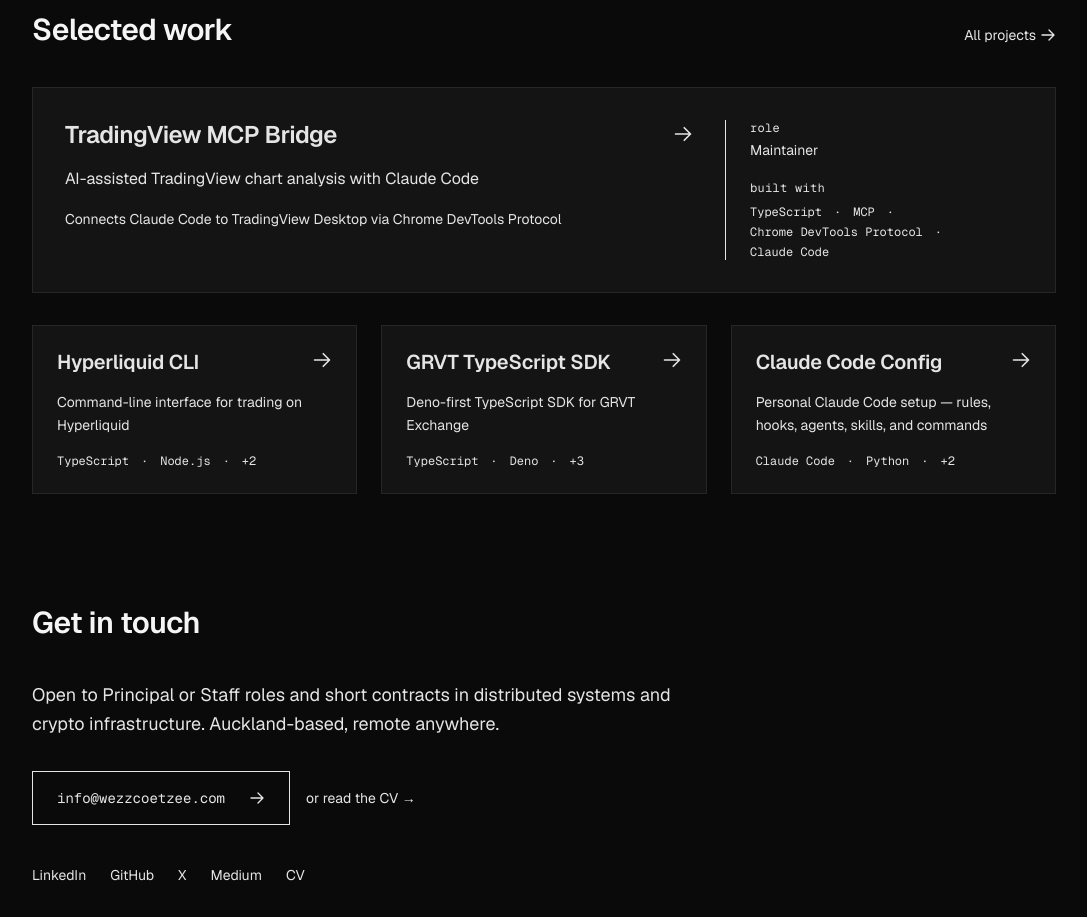
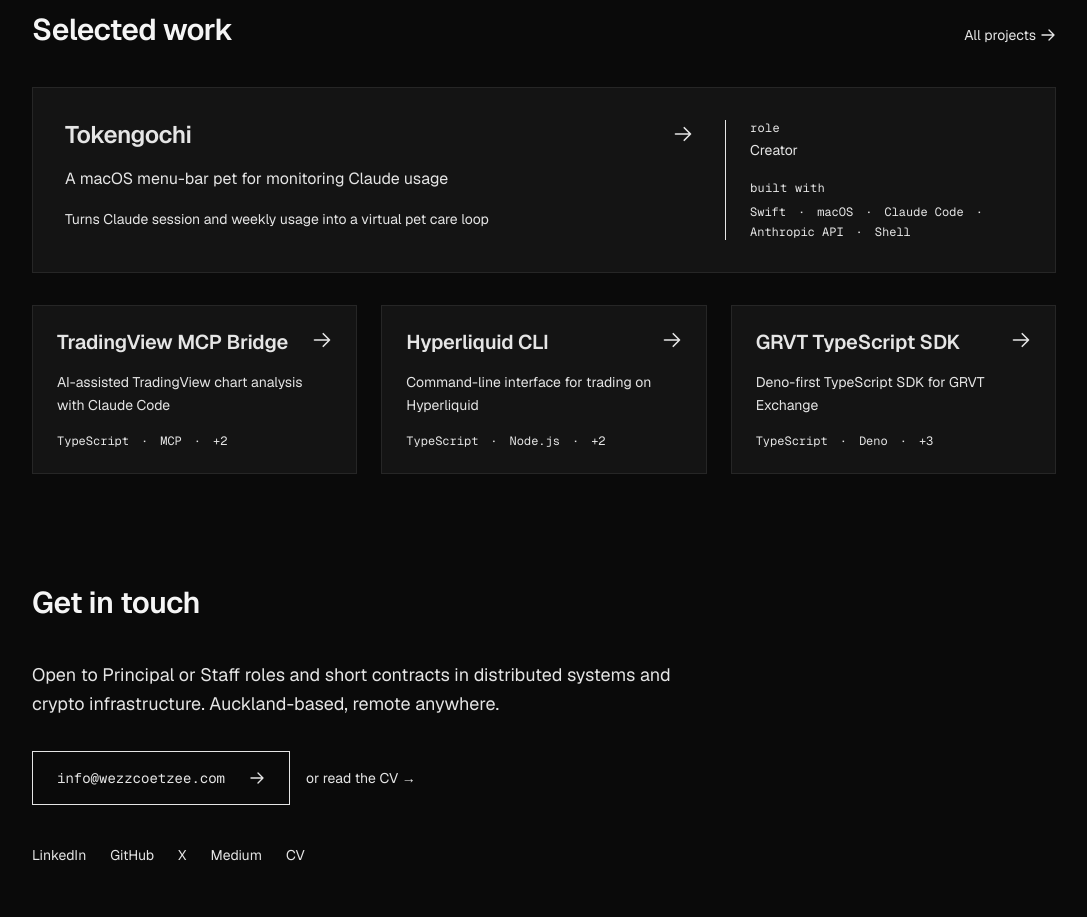
Before and after one commit to wezzcoetzee/wezzcoetzee, a Next.js app: page / in a window 1280 px wide. Shown: the part 1180-2097 px from the top of the page, without its empty margins (96-1183 px from the left). Built offline with nearby package versions, Linux system fonts and the light colour scheme.

Commit message:
Add Tokengochi project entry
- Add the new macOS menu-bar pet project to portfolio data
- Include summary, tech stack, highlights, and GitHub link

```diff
--- a/src/data/projects.ts
+++ b/src/data/projects.ts
@@ -11,6 +11,28 @@
 };
 
 export const PROJECTS: Project[] = [
+  {
+    slug: 'tokengochi',
+    title: 'Tokengochi',
+    tagline: 'A macOS menu-bar pet for monitoring Claude usage',
+    description:
+      'A Swift macOS menu-bar virtual pet that turns Claude usage into a lightweight game. Session and weekly usage feed the pet, context-window data affects its state when available, and helper tools keep its snapshot updated from Claude Code statusline data or the Anthropic OAuth usage API.',
+    technologies: ['Swift', 'macOS', 'Claude Code', 'Anthropic API', 'Shell'],
+    role: 'Creator',
+    links: [
+      {
+        label: 'View on GitHub',
+        url: 'https://github.com/wezzcoetzee/tokengochi',
+      },
+    ],
+    highlights: [
+      'Turns Claude session and weekly usage into a virtual pet care loop',
+      'Runs as a native macOS menu-bar app with no Dock icon',
+      'Supports Claude Code statusline snapshots and OAuth usage polling',
+      'Includes a shared pet engine with tests for rollover, health, mood, and cleanup',
+    ],
+    dateCreated: '2026-06-25',
+  },
   {
     slug: 'tradingview-mcp',
     title: 'TradingView MCP Bridge',
```
